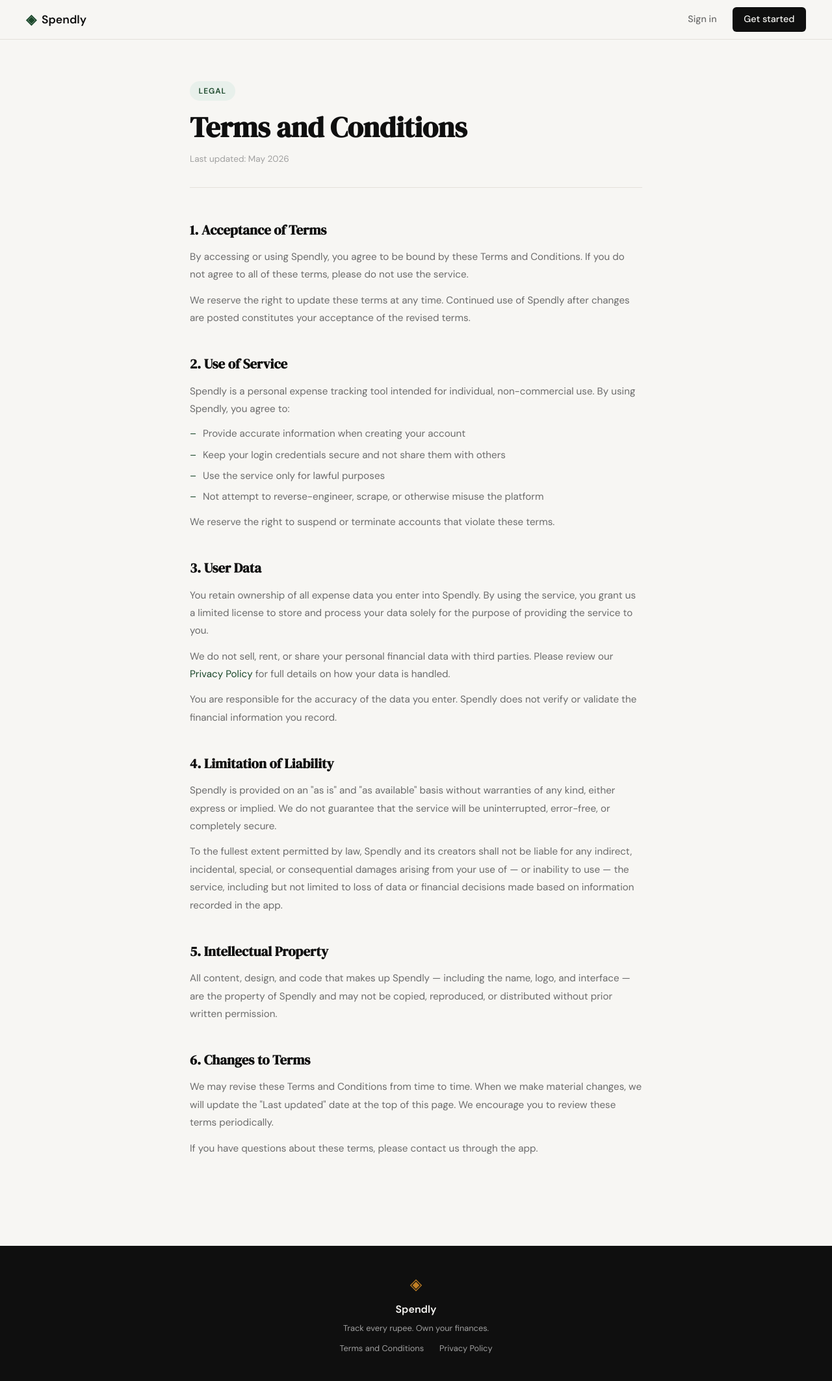
After one commit to emzubairafzal/spendly, a Flask app: page /terms in a window 1280 px wide. The commit adds this page. Shown: the whole page at 65% size. Run offline with Flask 3, Linux system fonts and the light colour scheme.

Commit message:
added terms and conditions page

```diff
--- a/app.py
+++ b/app.py
@@ -20,6 +20,11 @@ def register():
 @app.route("/login")
 def login():
     return render_template("login.html")
+
+
+@app.route("/terms")
+def terms():
+    return render_template("terms.html")
 
 
 # ------------------------------------------------------------------ #
--- a/static/css/style.css
+++ b/static/css/style.css
@@ -508,6 +508,99 @@ a { color: inherit; text-decoration: none; }
 }
 
 /* ------------------------------------------------------------------ */
+/* Footer links                                                        */
+/* ------------------------------------------------------------------ */
+
+.footer-links {
+    display: flex;
+    gap: 1.5rem;
+    margin-top: 0.25rem;
+}
+
+.footer-links a {
+    font-size: 0.8rem;
+    color: var(--ink-faint);
+    transition: color 0.2s;
+}
+
+.footer-links a:hover { color: var(--paper); }
+
+/* ------------------------------------------------------------------ */
+/* Legal pages (Terms, Privacy)                                        */
+/* ------------------------------------------------------------------ */
+
+.legal-page {
+    max-width: 760px;
+    margin: 0 auto;
+    padding: 4rem 2rem 6rem;
+}
+
+.legal-page-header {
+    margin-bottom: 3rem;
+    padding-bottom: 2rem;
+    border-bottom: 1px solid var(--border);
+}
+
+.legal-page-header .hero-badge { margin-bottom: 1rem; }
+
+.legal-page-title {
+    font-family: var(--font-display);
+    font-size: clamp(2rem, 4vw, 2.75rem);
+    color: var(--ink);
+    line-height: 1.15;
+    margin-bottom: 0.75rem;
+}
+
+.legal-page-meta {
+    font-size: 0.85rem;
+    color: var(--ink-faint);
+}
+
+.legal-section {
+    margin-bottom: 2.5rem;
+}
+
+.legal-section h2 {
+    font-family: var(--font-display);
+    font-size: 1.3rem;
+    color: var(--ink);
+    margin-bottom: 0.75rem;
+}
+
+.legal-section p {
+    font-size: 0.95rem;
+    color: var(--ink-muted);
+    line-height: 1.8;
+    margin-bottom: 0.75rem;
+}
+
+.legal-section p:last-child { margin-bottom: 0; }
+
+.legal-section ul {
+    list-style: none;
+    margin: 0.5rem 0 0.75rem;
+    padding: 0;
+    display: flex;
+    flex-direction: column;
+    gap: 0.4rem;
+}
+
+.legal-section ul li {
+    font-size: 0.95rem;
+    color: var(--ink-muted);
+    line-height: 1.7;
+    padding-left: 1.25rem;
+    position: relative;
+}
+
+.legal-section ul li::before {
+    content: "–";
+    position: absolute;
+    left: 0;
+    color: var(--accent);
+}
+
+/* ------------------------------------------------------------------ */
 /* Responsive                                                          */
 /* ------------------------------------------------------------------ */
 
--- a/templates/base.html
+++ b/templates/base.html
@@ -35,7 +35,7 @@
             <span class="footer-name">Spendly</span>
             <p class="footer-copy">Track every rupee. Own your finances.</p>
             <div class="footer-links">
-                <a href="#">Terms and Conditions</a>
+                <a href="/terms">Terms and Conditions</a>
                 <a href="#">Privacy Policy</a>
             </div>
         </div>
--- /dev/null
+++ b/templates/terms.html
@@ -0,0 +1,59 @@
+{% extends "base.html" %}
+
+{% block title %}Terms and Conditions — Spendly{% endblock %}
+
+{% block content %}
+
+<div class="legal-page">
+
+    <header class="legal-page-header">
+        <div class="hero-badge">Legal</div>
+        <h1 class="legal-page-title">Terms and Conditions</h1>
+        <p class="legal-page-meta">Last updated: May 2026</p>
+    </header>
+
+    <section class="legal-section">
+        <h2>1. Acceptance of Terms</h2>
+        <p>By accessing or using Spendly, you agree to be bound by these Terms and Conditions. If you do not agree to all of these terms, please do not use the service.</p>
+        <p>We reserve the right to update these terms at any time. Continued use of Spendly after changes are posted constitutes your acceptance of the revised terms.</p>
+    </section>
+
+    <section class="legal-section">
+        <h2>2. Use of Service</h2>
+        <p>Spendly is a personal expense tracking tool intended for individual, non-commercial use. By using Spendly, you agree to:</p>
+        <ul>
+            <li>Provide accurate information when creating your account</li>
+            <li>Keep your login credentials secure and not share them with others</li>
+            <li>Use the service only for lawful purposes</li>
+            <li>Not attempt to reverse-engineer, scrape, or otherwise misuse the platform</li>
+        </ul>
+        <p>We reserve the right to suspend or terminate accounts that violate these terms.</p>
+    </section>
+
+    <section class="legal-section">
+        <h2>3. User Data</h2>
+        <p>You retain ownership of all expense data you enter into Spendly. By using the service, you grant us a limited license to store and process your data solely for the purpose of providing the service to you.</p>
+        <p>We do not sell, rent, or share your personal financial data with third parties. Please review our <a href="#" style="color: var(--accent);">Privacy Policy</a> for full details on how your data is handled.</p>
+        <p>You are responsible for the accuracy of the data you enter. Spendly does not verify or validate the financial information you record.</p>
+    </section>
+
+    <section class="legal-section">
+        <h2>4. Limitation of Liability</h2>
+        <p>Spendly is provided on an "as is" and "as available" basis without warranties of any kind, either express or implied. We do not guarantee that the service will be uninterrupted, error-free, or completely secure.</p>
+        <p>To the fullest extent permitted by law, Spendly and its creators shall not be liable for any indirect, incidental, special, or consequential damages arising from your use of — or inability to use — the service, including but not limited to loss of data or financial decisions made based on information recorded in the app.</p>
+    </section>
+
+    <section class="legal-section">
+        <h2>5. Intellectual Property</h2>
+        <p>All content, design, and code that makes up Spendly — including the name, logo, and interface — are the property of Spendly and may not be copied, reproduced, or distributed without prior written permission.</p>
+    </section>
+
+    <section class="legal-section">
+        <h2>6. Changes to Terms</h2>
+        <p>We may revise these Terms and Conditions from time to time. When we make material changes, we will update the "Last updated" date at the top of this page. We encourage you to review these terms periodically.</p>
+        <p>If you have questions about these terms, please contact us through the app.</p>
+    </section>
+
+</div>
+
+{% endblock %}
```
